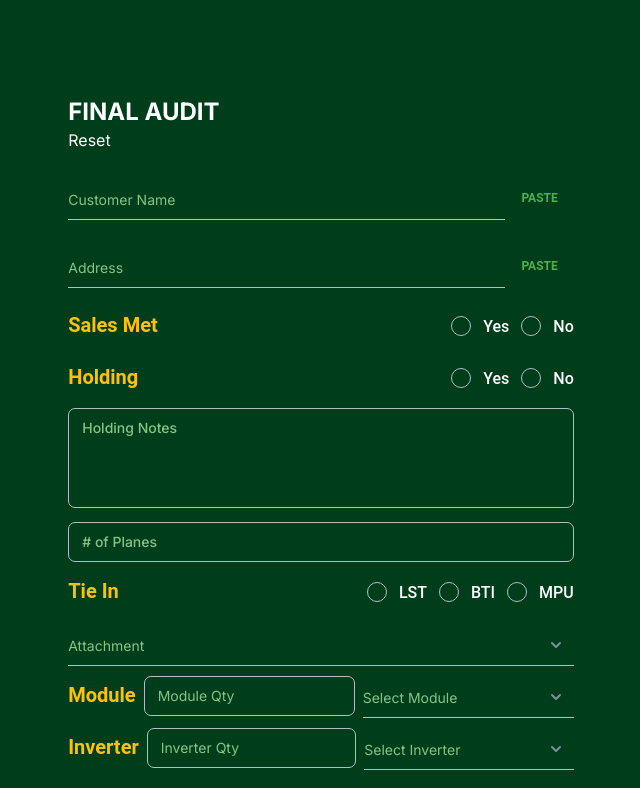
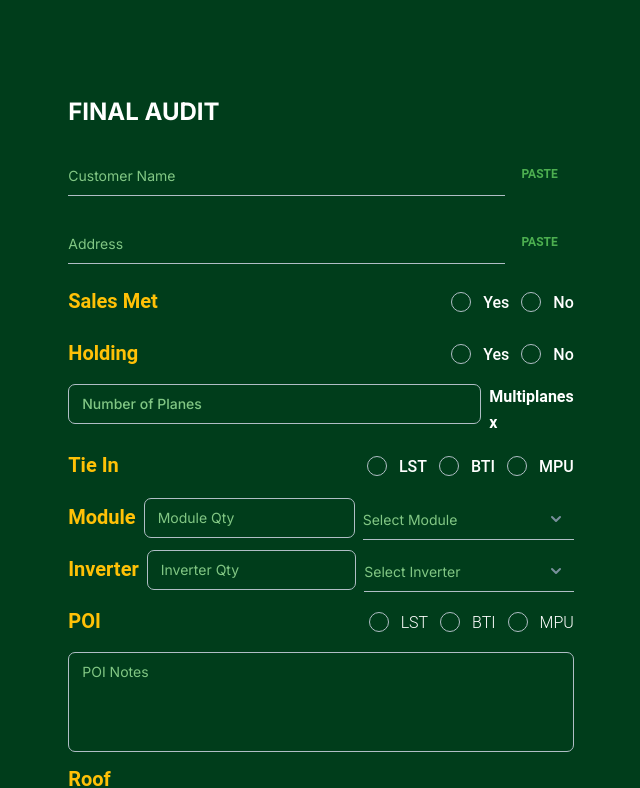
Before and after one commit to rockyliwanag/ff-final-audit, a Next.js app: page / in a window 1280 px wide. Shown: the top 788 px of the page, without its empty margins (319-959 px from the left). Built offline with nearby package versions, Linux system fonts and the light colour scheme.

Commit message:
Refactor ProjDetails component to remove console.log statement

```diff
--- a/src/app/contexts/GlobalContext.js
+++ b/src/app/contexts/GlobalContext.js
@@ -17,6 +17,9 @@ export const GlobalProvider = ({ children }) => {
     const [systemSize, setSystemSize] = useState("");
     const [systemCost, setSystemCost] = useState("");
     const [firstProduction, setFirstProduction] = useState("");
+    const [numPlanes, setNumPlanes] = useState("");
+    const [holding, setHolding] = useState("");
+    const [tie_In, setTie_In] = useState("");
 
     return (
         <GlobalContext.Provider value={
@@ -42,7 +45,13 @@ export const GlobalProvider = ({ children }) => {
                 systemCost,
                 setSystemCost,
                 firstProduction,
-                setFirstProduction
+                setFirstProduction,
+                numPlanes,
+                setNumPlanes,
+                holding,
+                setHolding,
+                tie_In,
+                setTie_In
             }
 
         }>
--- a/src/app/contexts/globalContext.js
+++ b/src/app/contexts/globalContext.js
@@ -17,6 +17,9 @@ export const GlobalProvider = ({ children }) => {
     const [systemSize, setSystemSize] = useState("");
     const [systemCost, setSystemCost] = useState("");
     const [firstProduction, setFirstProduction] = useState("");
+    const [numPlanes, setNumPlanes] = useState("");
+    const [holding, setHolding] = useState("");
+    const [tie_In, setTie_In] = useState("");
 
     return (
         <GlobalContext.Provider value={
@@ -42,7 +45,13 @@ export const GlobalProvider = ({ children }) => {
                 systemCost,
                 setSystemCost,
                 firstProduction,
-                setFirstProduction
+                setFirstProduction,
+                numPlanes,
+                setNumPlanes,
+                holding,
+                setHolding,
+                tie_In,
+                setTie_In
             }
 
         }>
--- a/src/app/page.js
+++ b/src/app/page.js
@@ -9,8 +9,6 @@ import Aurora from "@/components/Aurora";
 import Finance from "@/components/Finance";
 
 import { GlobalProvider } from "@/app/contexts/globalContext";
-import Link from "next/link";
-// import { Button } from "@material-tailwind/react";
 
 export default function Home() {
   return (
@@ -18,7 +16,6 @@ export default function Home() {
       <GlobalProvider>
         <div className="flex flex-col">
           <h1 className="text-2xl font-bold">FINAL AUDIT</h1>
-          <Link href="/">Reset</Link>
           <UserInfo />
           <CE_Notes />
           <ProjDetails />
@@ -28,7 +25,6 @@ export default function Home() {
           <Aurora />
           <Finance />
         </div>
-        {/* <Button color="green" ripple="light" ><a href='#'>Reset</a></Button> */}
       </GlobalProvider>
     </main>
   );
--- a/src/components/CE_Notes.jsx
+++ b/src/components/CE_Notes.jsx
@@ -1,6 +1,6 @@
 'use client';
 import { useState } from "react";
-import { Input, Radio, Select, Option, Typography, Textarea } from '@material-tailwind/react';
+import { Input, Radio, Select, Option, Typography, Textarea, Chip } from '@material-tailwind/react';
 import { useGlobalContext } from '@/app/contexts/globalContext';
 import Icon from '@/assets/Icon';
 import tieIn from '@/app/options/tieIn';
@@ -10,17 +10,18 @@ import inverters from "@/app/options/inverters";
 import roofMatetial from "@/app/options/roofMaterial";
 
 const CE_Notes = () => {
-    const [salesMet, setSalesMet] = useState("");
-    const [holding, setHolding] = useState("");
-    const [numPlanes, setNumPlanes] = useState("");
-    const [tieInCheckboxes, setTieInCheckboxes] = useState("");
-
-    const { customer, address } = useGlobalContext();
+    const { customer, address, numPlanes, setNumPlanes, holding, setHolding, tie_In, setTie_In } = useGlobalContext();
+    const regex = /\b(?:AL|AK|AZ|AR|CA|CO|CT|DE|DC|FL|GA|HI|ID|IL|IN|IA|KS|KY|LA|ME|MD|MA|MI|MN|MS|MO|MT|NE|NV|NH|NJ|NM|NY|NC|ND|OH|OK|OR|PA|PR|RI|SC|SD|TN|TX|UT|VT|VA|VI|WA|WV|WI|WY)\b/
+    const ls_address = address.match(regex)
+    {/* if the ls_address is 'FL' or 'TX' then show lstFee as true else false*/}
+    const lstFee = ls_address && (ls_address[0] === 'FL' || ls_address[0] === 'TX') ? true : false
 
   return (
     <>
         <div className="mt-4">
             <form className="flex flex-col space-y-2">
+
+                {/*Sales Met*/}
                 <div className="flex flex-row justify-between items-center">
                     <Typography variant="h5" color='amber'>Sales Met</Typography>
                     <div className='flex flex-row'>
@@ -32,36 +33,51 @@ const CE_Notes = () => {
                         </div>
                     </div>
                 </div>
+
+                {/*Holding*/}
                 <div className='flex flex-row justify-between items-center'>
                     <Typography variant="h5" color='amber'>Holding</Typography>
                     <div className="flex flex-row">
                         <div>
-                            <Radio name='holding' color='green' label={<Typography className="text-white font-medium">Yes</Typography>} icon={<Icon/>}/>
+                            <Radio name='holding' color='green' label={<Typography className="text-white font-medium">Yes</Typography>} icon={<Icon/>} onChange={() => setHolding('yes')}/>
                         </div>
                         <div>
-                            <Radio name='holding' color='green' label={<Typography className="text-white font-medium">No</Typography>} icon={<Icon/>}/>
+                            <Radio name='holding' color='green' label={<Typography className="text-white font-medium" >No</Typography>} icon={<Icon/>}  onChange={() => setHolding('no')}/>
                         </div>
                     </div>
                 </div>
+                {holding === 'yes' &&
                     <div className="">
                         <Textarea color='green' className='text-white' name='holdingNotes' label={<div className="text-green-300 font-medium">Holding Notes</div>}/>
                     </div>
-                <div className='flex flex-row'>
-                    <Input  type='text' name='numPlanes' className="text-white" color="green" label={<div className="text-green-300 font-medium"># of Planes</div>} placeholder="0"/>
+                }
+
+                {/*Number of Planes*/}
+                <div className='flex flex-row space-x-2'>
+                    <Input  type='text' name='numPlanes' className="text-white" color="green" label={<div className="text-green-300 font-medium">Number of Planes</div>} placeholder="0" onChange={(e) => setNumPlanes(e.target.value)}/>
+                    <Typography variant='h6'>Multiplanes x {parseInt(numPlanes) > 2 && parseInt(numPlanes) - 2}</Typography>
                 </div>
+
+                {/*Tie In*/}
                 <div className="flex flex-row justify-between items-center">
+
                     <Typography variant="h5" color='amber'>Tie In</Typography>
+                    {/*if ls_address shows 'FL' or 'TX' and the tieIn method is 'LST' then show the chip*/}
+                    {lstFee && tie_In === 'LST' && <Chip color='green' className='text-white rounded-full' size='lg' value='$0.00' />}
+                    {!lstFee && tie_In === 'LST' && <Chip color='red' className='text-white rounded-full' size='lg' value='$450' />}
                     <div className="flex flex-row">
                         {tieIn.map((item, idx) => {
                             return (
                                 <div key={idx}>
-                                    <Radio name='tieIn' color='green' label={<Typography className="text-white font-medium">{item.method}</Typography>} icon={<Icon/>}/>
+                                    <Radio name='tieIn' color='green' onChange={() => setTie_In(item.method)} label={<Typography className="text-white font-medium">{item.method}</Typography>} icon={<Icon/>}/>
                                 </div>
                             )
                         })}
                     </div>
                 </div>
-                <div className="flex flex-row">
+
+                {/*Attachment*/}
+                {/* <div className="flex flex-row">
                     <Select color='green' variant='standard' className='text-white' label={<div className='text-green-300'>Attachment</div>}>
                         {attachmentType.map((item, idx) => {
                             return (
@@ -69,7 +85,9 @@ const CE_Notes = () => {
                             )
                         })}
                     </Select>
-                </div>
+                </div> */}
+
+                {/*Modules*/}
                 <div className="flex flex-row space-x-2 items-center">
                 <Typography variant="h5" color='amber'>Module</Typography>
                     <Input className='text-white' type='text' color='green' name='modules' label={<div className='text-green-300'>Module Qty</div>} placeholder='0'/>
@@ -81,6 +99,8 @@ const CE_Notes = () => {
                         })}
                     </Select>
                 </div>
+
+                {/*Inverter*/}
                 <div className="flex flex-row items-center space-x-2">
                     <Typography className='grow' variant="h5" color='amber'>Inverter</Typography>
                     <Input className='text-white' color='green'  type='text' name='inverters' label={<div className='text-green-300'>Inverter Qty</div>}  placeholder='0'/>
@@ -92,6 +112,8 @@ const CE_Notes = () => {
                         })}
                     </Select>
                 </div>
+
+                {/*POI*/}
                 <div className="flex flex-row justify-between items-center">
                     <Typography variant="h5" color='amber'>POI</Typography>
                     <div className="flex flex-row">
@@ -104,6 +126,8 @@ const CE_Notes = () => {
                         })}
                     </div>
                 </div>
+
+                {/*POI Notes*/}
                 <div className="">
                     <Textarea color='green' name='poiNotes' label={<div className='text-green-300'>POI Notes</div>} />
                 </div>
@@ -117,6 +141,8 @@ const CE_Notes = () => {
                         })}
                     </Select>
                 </div>
+
+                {/*Roof Work*/}
                 <div className="flex flex-row justify-between items-center">
                     <Typography variant="h5" color='amber'>Roof Work</Typography>
                     <div className='flex flex-row'>
@@ -128,6 +154,8 @@ const CE_Notes = () => {
                         </div>
                     </div>
                 </div>
+
+                {/*Electrical Work*/}
                 <div className="flex flex-row justify-between items-center">
                     <Typography variant="h5" color='amber'>Electrical Work</Typography>
                     <div className='flex flex-row'>
@@ -139,6 +167,8 @@ const CE_Notes = () => {
                         </div>
                     </div>
                 </div>
+
+                {/*Trench*/}
                 <div className="flex flex-row justify-between items-center">
                     <Typography variant="h5" color='amber'>Trench</Typography>
                     <div className='flex flex-row'>
@@ -150,6 +180,8 @@ const CE_Notes = () => {
                         </div>
                     </div>
                 </div>
+
+                {/*Tree Trimming*/}
                 <div className="flex flex-row justify-between items-center">
                     <Typography variant="h5" color='amber'>Tree Trimming</Typography>
                     <div className='flex flex-row'>
@@ -161,6 +193,8 @@ const CE_Notes = () => {
                         </div>
                     </div>
                 </div>
+
+                {/*Ground Mount*/}
                 <div className="flex flex-row justify-between items-center">
                     <Typography variant="h5" color='amber'>Ground Mount</Typography>
                     <div className='flex flex-row'>
--- a/src/components/ProjDetails.jsx
+++ b/src/components/ProjDetails.jsx
@@ -29,7 +29,6 @@ const ProjDetails = () => {
 
     const handleChange = (e) => {
         setBattery(e.target.value)
-        console.log("Batt",isTrueSet)
     }
 
   return (
```
